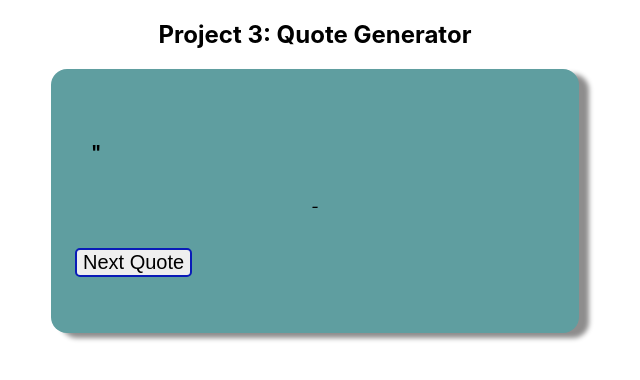
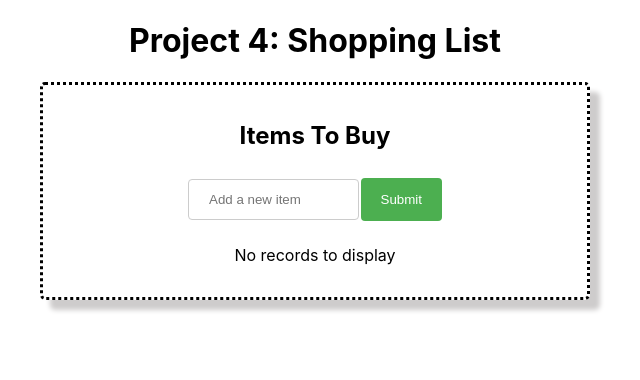
Before and after one commit to skatkar/react-projects-beginner, a React (Create React App) app: page / in a window 1280 px wide. Shown: the top 380 px of the page, without its empty margins (325-965 px from the left). Built offline with nearby package versions, Linux system fonts and the light colour scheme; no server answers.

Commit message:
Project 4

```diff
--- a/package.json
+++ b/package.json
@@ -13,6 +13,8 @@
     "react": "^18.2.0",
     "react-dom": "^18.2.0",
     "react-scripts": "5.0.1",
+    "uuid": "^9.0.1",
+    "uuidv4": "^6.2.13",
     "web-vitals": "^2.1.4"
   },
   "scripts": {
--- a/src/App.js
+++ b/src/App.js
@@ -1,6 +1,7 @@
 import Accordian from "./components/Accordian/Accordian";
 import Carousal from "./components/Carousal/Carousal";
 import Quotes from "./components/Quote/Quotes";
+import Shopping from "./components/Shopping/Shopping";
 
 // First project
 /*
@@ -16,8 +17,15 @@ function App() {
 }
 */
 
+// Third project
+/*
 function App() {
   return <Quotes />;
 }
+*/
+
+function App() {
+  return <Shopping />;
+}
 
 export default App;
--- /dev/null
+++ b/src/components/Shopping/Shopping.js
@@ -0,0 +1,39 @@
+import { useRef, useState } from "react";
+import { v4 as uuidv4 } from "uuid";
+import ShoppingItems from "./ShoppingItems";
+import classes from "./Shopping.module.css";
+
+const Shopping = () => {
+  const [items, setItems] = useState([]);
+  const inputRef = useRef();
+
+  const submitHandler = (event) => {
+    event.preventDefault();
+    setItems([...items, { id: uuidv4(), value: inputRef.current.value }]);
+    inputRef.current.value = "";
+  };
+
+  const clickHandler = (id) => {
+    setItems(items.filter((item) => item.id !== id));
+  };
+
+  return (
+    <>
+      <h1>Project 4: Shopping List</h1>
+      <div className={classes.container}>
+        <h2>Items To Buy</h2>
+        <form onSubmit={submitHandler}>
+          <input type="text" placeholder="Add a new item" ref={inputRef} />
+          <input type="submit" value="Submit" />
+        </form>
+        {items.length !== 0 ? (
+          <ShoppingItems items={items} onRemove={(id) => clickHandler(id)} />
+        ) : (
+          <p>No records to display</p>
+        )}
+      </div>
+    </>
+  );
+};
+
+export default Shopping;
--- /dev/null
+++ b/src/components/Shopping/Shopping.module.css
@@ -0,0 +1,49 @@
+h1 {
+    text-align: center;
+}
+
+.container {
+    display: flex;
+    flex-direction: column;
+    justify-content: center;
+    align-items: center;
+    border-style: dotted;
+    border-radius: 5px;
+    width: 40%;
+    margin: auto;
+    padding: 1rem;
+    box-shadow: 10px 10px 5px rgb(206, 204, 204);
+}
+
+form {
+    display: flex;
+    justify-content: center;
+    align-items: center;
+    justify-content: space-between;
+    width: 50%;
+}
+
+input[type=text] {
+    width: 100%;
+    padding: 12px 20px;
+    margin: 8px 1px;
+    display: inline-block;
+    border: 1px solid #ccc;
+    border-radius: 4px;
+    box-sizing: border-box;
+}
+
+input[type=submit] {
+    width: 40%;
+    background-color: #4CAF50;
+    color: white;
+    padding: 14px 20px;
+    margin: 8px 1px;
+    border: none;
+    border-radius: 4px;
+    cursor: pointer;
+}
+
+input[type=submit]:hover {
+    background-color: #056a0a;
+}
--- /dev/null
+++ b/src/components/Shopping/ShoppingItems.js
@@ -0,0 +1,24 @@
+import classes from "./ShoppingItems.module.css";
+
+const ShoppingItems = (props) => {
+  const items = props.items;
+
+  return (
+    <ul>
+      {items.map((item) => (
+        <li key={item.id}>
+          <span>{item.value}</span>
+          <button
+            type="button"
+            className={classes.delete}
+            onClick={() => props.onRemove(item.id)}
+          >
+            X
+          </button>
+        </li>
+      ))}
+    </ul>
+  );
+};
+
+export default ShoppingItems;
--- /dev/null
+++ b/src/components/Shopping/ShoppingItems.module.css
@@ -0,0 +1,26 @@
+ul {
+    align-items: center;
+    justify-content: center;
+    display: flex;
+    width: 100%;
+    padding: 0;
+    flex-direction: column;
+}
+
+li {
+    list-style: none;
+    display: flex;
+    align-items: center;
+    justify-content: space-around;
+    width: 200px;
+    margin: 0rem;
+    padding: 0rem;
+}
+
+.delete {
+    background: transparent;
+    border: none;
+    color: red;
+    font-weight: bold;
+    font-size: 1rem;
+}
```
Also changed, not shown: 1 other file (tests, documents, lock files or other folders).
